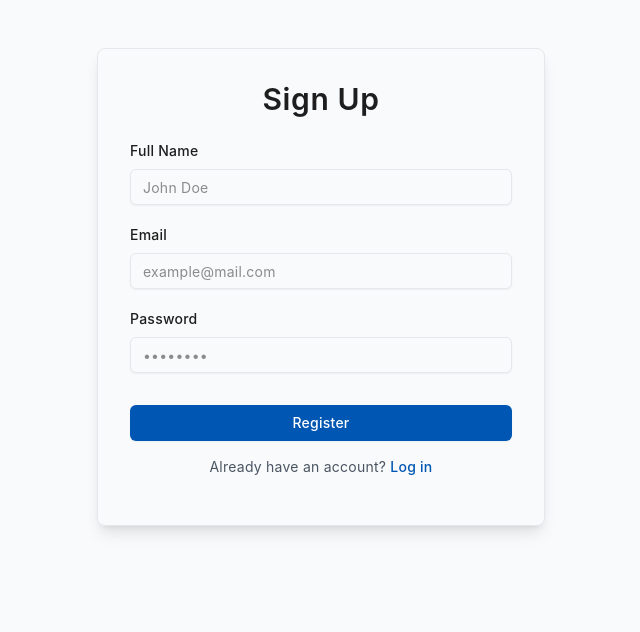
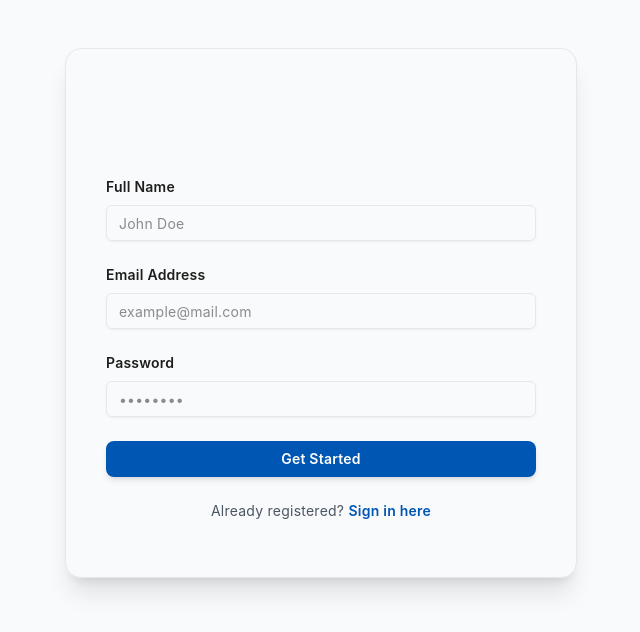
Before and after one commit to GuptaShubham-11/Coditor, a Next.js app: page /register in a window 1280 px wide. Shown: the top 632 px of the page, without its empty margins (319-959 px from the left). Built offline with nearby package versions, Linux system fonts and the light colour scheme.

Commit message:
Refactor Register component for improved styling and user experience

```diff
--- a/app/register/page.tsx
+++ b/app/register/page.tsx
@@ -1,18 +1,24 @@
-'use client';
+"use client";
 
-import { useForm } from 'react-hook-form';
-import { zodResolver } from '@hookform/resolvers/zod';
-import { z } from 'zod';
-import registerSchema from '@/schemas/register';
-import { Button } from '@/components/ui/button';
-import { Input } from '@/components/ui/input';
-import { Label } from '@/components/ui/label';
-import { Form, FormControl, FormField, FormItem, FormMessage } from '@/components/ui/form';
-import { toast } from 'sonner';
-import Spinner from '@/components/Spinner';
-import { userApi } from '@/lib/apiCall/userApi';
-import { useRouter } from 'next/navigation';
-import Link from 'next/link';
+import { useForm } from "react-hook-form";
+import { zodResolver } from "@hookform/resolvers/zod";
+import { z } from "zod";
+import registerSchema from "@/schemas/register";
+import { Button } from "@/components/ui/button";
+import { Input } from "@/components/ui/input";
+import { Label } from "@/components/ui/label";
+import {
+  Form,
+  FormControl,
+  FormField,
+  FormItem,
+  FormMessage,
+} from "@/components/ui/form";
+import { toast } from "sonner";
+import Spinner from "@/components/Spinner";
+import { userApi } from "@/lib/apiCall/userApi";
+import { useRouter } from "next/navigation";
+import Link from "next/link";
 
 type RegisterFormValues = z.infer<typeof registerSchema>;
 
@@ -20,91 +26,108 @@ export default function Register() {
   const form = useForm<RegisterFormValues>({
     resolver: zodResolver(registerSchema),
     defaultValues: {
-      name: '',
-      email: '',
-      password: '',
+      name: "",
+      email: "",
+      password: "",
     },
   });
+
   const router = useRouter();
 
   const onSubmit = async (data: RegisterFormValues) => {
     try {
       const response = await userApi.register(data);
 
-      if (response.message === 'User registered successfully') {
+      if (response.message === "User registered successfully") {
         toast.success(response.message);
-        router.push('/login');
+        router.push("/login");
       }
     } catch (error: any) {
       if (error.response?.data) {
         toast.error(error.response.data.error);
       } else {
-        toast.error('Something went wrong, please try again');
+        toast.error("Something went wrong, please try again");
       }
     }
   };
 
   return (
-    <div className="max-w-md mx-auto mt-12 p-8 rounded-lg shadow-lg bg-background text-text border border-border">
-      <h2 className="text-3xl font-semibold text-center mb-6 text-primary">Sign Up</h2>
+    <div className="max-w-lg mx-auto mt-12 p-10 rounded-2xl shadow-xl
+                    bg-backgroundL dark:bg-backgroundD
+                    border border-borderL dark:border-borderD
+                    transition-all duration-300 hover:shadow-2xl">
 
+      {/* Title */}
+      <h2 className="text-4xl py-6 font-bold text-center
+                     bg-gradient-to-r from-primary to-accent bg-clip-text text-transparent">
+        Sign Up
+      </h2>
+
+      {/* Form */}
       <Form {...form}>
-        <form onSubmit={form.handleSubmit(onSubmit)} className="space-y-5" aria-live="polite">
-          {/* Name Field */}
+        <form onSubmit={form.handleSubmit(onSubmit)} className="space-y-6">
+
+          {/* Name */}
           <FormField
             control={form.control}
             name="name"
             render={({ field }) => (
               <FormItem>
-                <Label className="text-sm font-medium">Full Name</Label>
+                <Label className="text-sm font-semibold text-textL dark:text-textD">
+                  Full Name
+                </Label>
                 <FormControl>
                   <Input
                     placeholder="John Doe"
-                    className="bg-secondary/20 focus:ring-2 focus:ring-accent focus:outline-none"
+                    className="input-field"
                     {...field}
                   />
                 </FormControl>
-                <FormMessage />
+                <FormMessage className="text-accent dark:text-secondary" />
               </FormItem>
             )}
           />
 
-          {/* Email Field */}
+          {/* Email */}
           <FormField
             control={form.control}
             name="email"
             render={({ field }) => (
               <FormItem>
-                <Label className="text-sm font-medium">Email</Label>
+                <Label className="text-sm font-semibold text-textL dark:text-textD">
+                  Email Address
+                </Label>
                 <FormControl>
                   <Input
                     type="email"
                     placeholder="example@mail.com"
-                    className="bg-secondary/20 focus:ring-2 focus:ring-accent focus:outline-none"
+                    className="input-field"
                     {...field}
                   />
                 </FormControl>
-                <FormMessage />
+                <FormMessage className="text-accent dark:text-secondary" />
               </FormItem>
             )}
           />
 
-          {/* Password Field */}
+          {/* Password */}
           <FormField
             control={form.control}
             name="password"
             render={({ field }) => (
               <FormItem>
-                <Label className="text-sm font-medium">Password</Label>
+                <Label className="text-sm font-semibold text-textL dark:text-textD">
+                  Password
+                </Label>
                 <FormControl>
                   <Input
                     type="password"
                     placeholder="••••••••"
-                    className="bg-secondary/20 focus:ring-2 focus:ring-accent focus:outline-none"
+                    className="input-field"
                     {...field}
                   />
                 </FormControl>
-                <FormMessage />
+                <FormMessage className="text-accent dark:text-secondary" />
               </FormItem>
             )}
           />
@@ -112,27 +135,33 @@ export default function Register() {
           {/* Submit Button */}
           <Button
             type="submit"
-            className="w-full py-2 mt-3 bg-primary text-primary-foreground rounded-md hover:bg-primary/90 transition-all disabled:opacity-60 disabled:bg-primary/70"
+            className="w-full py-3 bg-primary text-white
+                      hover:bg-accent dark:hover:bg-secondary
+                      rounded-lg font-semibold
+                      transition-all duration-300 transform hover:scale-[1.02]
+                      shadow-md hover:shadow-lg"
             disabled={form.formState.isSubmitting}
-            aria-busy={form.formState.isSubmitting}
           >
             {form.formState.isSubmitting ? (
               <span className="flex items-center gap-2">
                 <Spinner />
-                Registering...
+                Creating Account...
               </span>
             ) : (
-              'Register'
+              "Get Started"
             )}
           </Button>
         </form>
       </Form>
 
-      {/* Already have an account? */}
-      <p className="text-sm text-center mt-4 text-muted-foreground">
-        Already have an account?{' '}
-        <Link href="/login" className="text-accent font-medium hover:underline">
-          Log in
+      {/* Already Have an Account? */}
+      <p className="text-sm text-center mt-6 text-textL dark:text-textD">
+        Already registered?{" "}
+        <Link
+          href="/login"
+          className="text-primary dark:text-secondary font-semibold hover:underline underline-offset-4"
+        >
+          Sign in here
         </Link>
       </p>
     </div>
```
